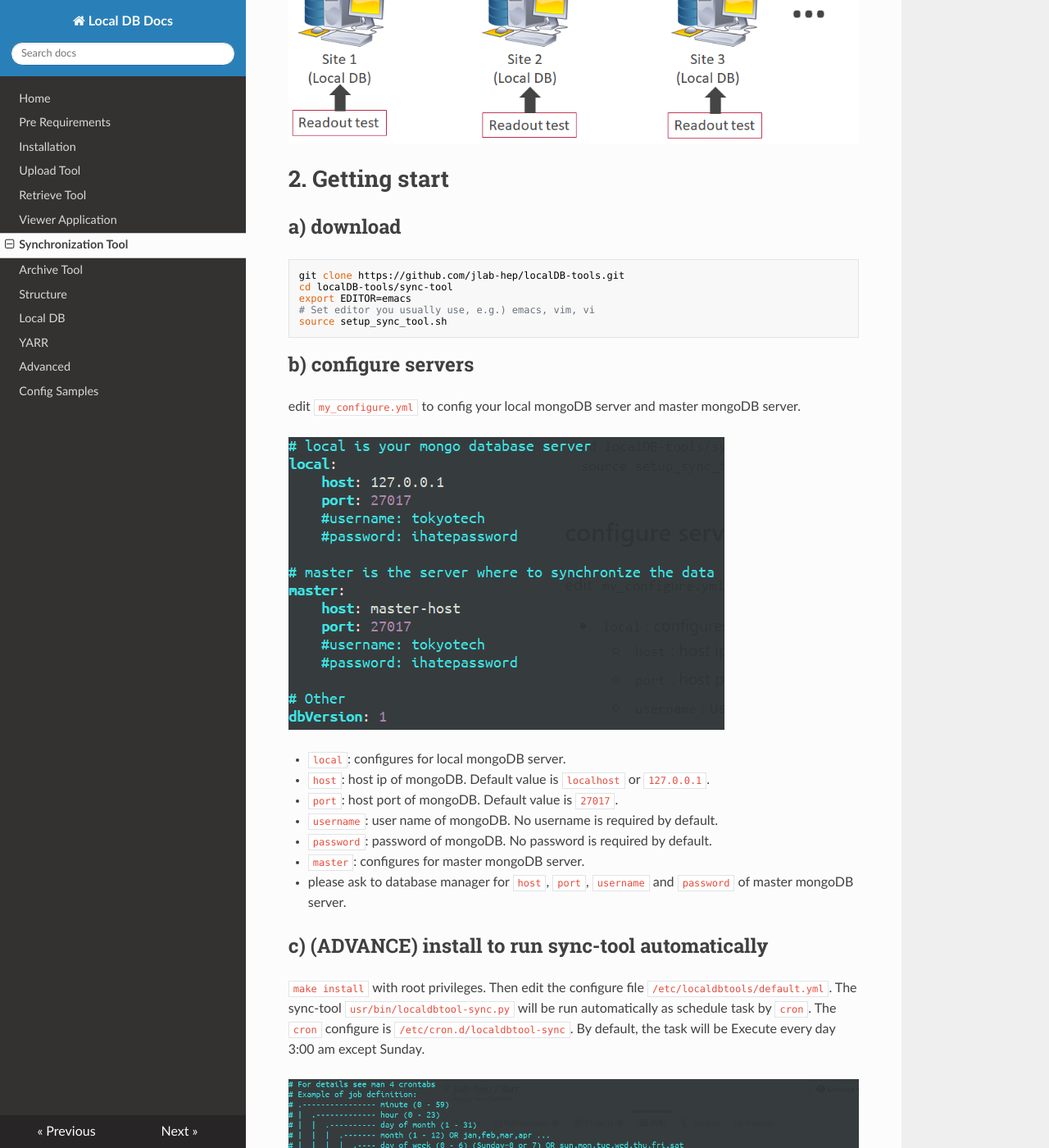
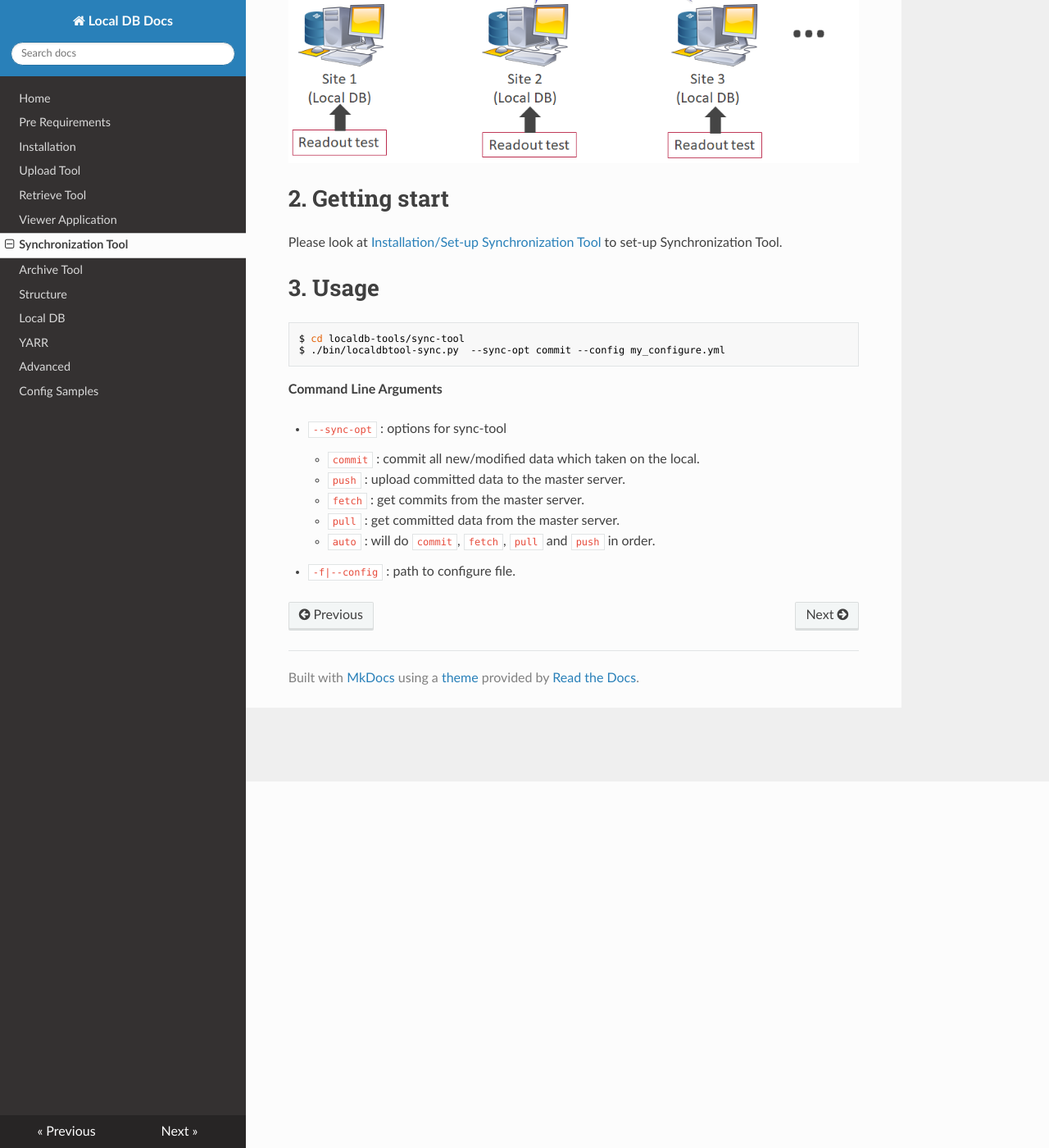
Before and after one commit to jlab-hep/localdb-docs, an MkDocs documentation site: the page built from docs/sync.md, in a window 1280 px wide and 1400 px high, scrolled down 447 px. Shown: the whole window at 82% size. Built offline with MkDocs 1.6.1, drawn with Linux system fonts in a browser that asks for light colours; nearby versions of some CDN libraries; old or Windows-style settings are respelled for this version of MkDocs; some of the changed text lies outside the part shown.

Commit message:
Updated sync and archive page

````diff
--- a/docs/sync.md
+++ b/docs/sync.md
@@ -1,49 +1,27 @@
-# 1. Introduce
+# 1. Introduction
 
-The _sync-tool_ is to synchronize multiple localDB servers for ITk. Before using sync-tool, we need a stable, network-accessible _master server_ which handle whole ITK data.
+The **sync-tool** is to synchronize multiple Local DB servers for ITk.<br>
+Before using sync-tool, we need a stable, network-accessible **master server** which handle whole ITK data.
 
 ![Sync overall](images/sync_overall.png)
 
 # 2. Getting start
 
-## a) download
-```
-git clone https://github.com/jlab-hep/localDB-tools.git
-cd localDB-tools/sync-tool
-export EDITOR=emacs
-# Set editor you usually use, e.g.) emacs, vim, vi
-source setup_sync_tool.sh
+Please look at [Installation/Set-up Synchronization Tool](install.md) to set-up Synchronization Tool.
+
+# 3. Usage
+
+```bash
+$ cd localdb-tools/sync-tool
+$ ./bin/localdbtool-sync.py  --sync-opt commit --config my_configure.yml
 ```
 
-## b) configure servers
-edit `my_configure.yml` to config your local mongoDB server and master mongoDB server.
+**Command Line Arguments**
 
-![default_configures](images/default_yml.png)
-
-* `local`: configures for local mongoDB server.
-  * `host`: host ip of mongoDB. Default value is `localhost` or `127.0.0.1`.
-  * `port`: host port of mongoDB. Default value is `27017`.
-  * `username`: user name of mongoDB. No username is required by default.
-  * `password`: password of mongoDB. No password is required by default.
-* `master`: configures for master mongoDB server.
-  * please ask to database manager for `host`, `port`, `username` and `password` of master mongoDB server.
-
-## c) (ADVANCE) install to run sync-tool automatically
-`make install` with root privileges. Then edit the configure file `/etc/localdbtools/default.yml`. The sync-tool `usr/bin/localdbtool-sync.py` will be run automatically as schedule task by `cron`. The `cron` configure is `/etc/cron.d/localdbtool-sync`. By default, the task will be Execute every day 3:00 am except Sunday.
-
-![sync_cron](images/sync_cron_configure.png)
-
-
-# 3. Usage
-```
-./bin/localdbtool-sync.py  --sync-opt commit --config my_configure.yml
-```
-
-## a) options
-* `--sync-opt`: options for sync-tool
-  * `commit`: commit all new/modified data which taken on the local.
-  * `push`: upload committed data to the master server.
-  * `fetch`: get commits from the master server.
-  * `pull`: get committed data from the master server.
-  * `auto`: will do `commit`, `fetch`, `pull` and `push` in order.
-* `-f|--config`: path to configure file.
+- `--sync-opt` : options for sync-tool
+    - `commit` : commit all new/modified data which taken on the local.
+    - `push` : upload committed data to the master server.
+    - `fetch` : get commits from the master server.
+    - `pull` : get committed data from the master server.
+    - `auto` : will do `commit`, `fetch`, `pull` and `push` in order.
+- `-f|--config` : path to configure file.
````
Also changed, not shown: docs/archive.md (+14 -31 lines), docs/config.md (+11 -14 lines), docs/install.md (+10 -8 lines), docs/upload.md (+3 -4 lines).
